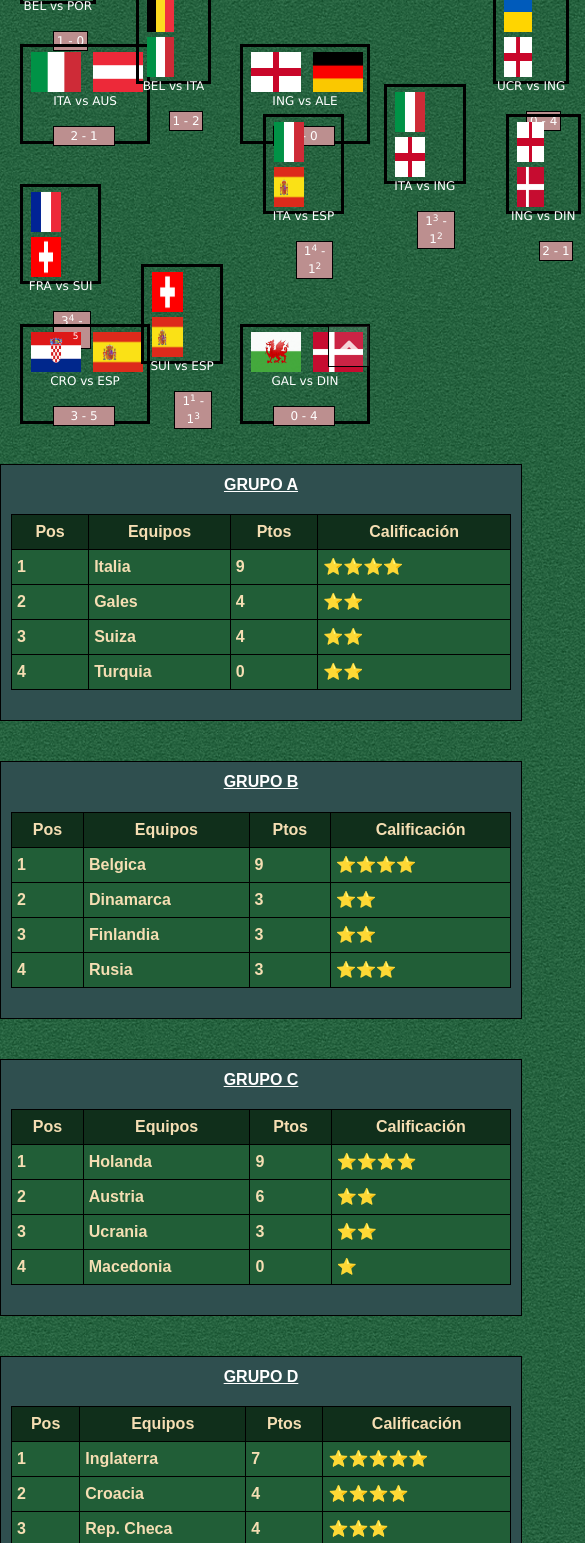
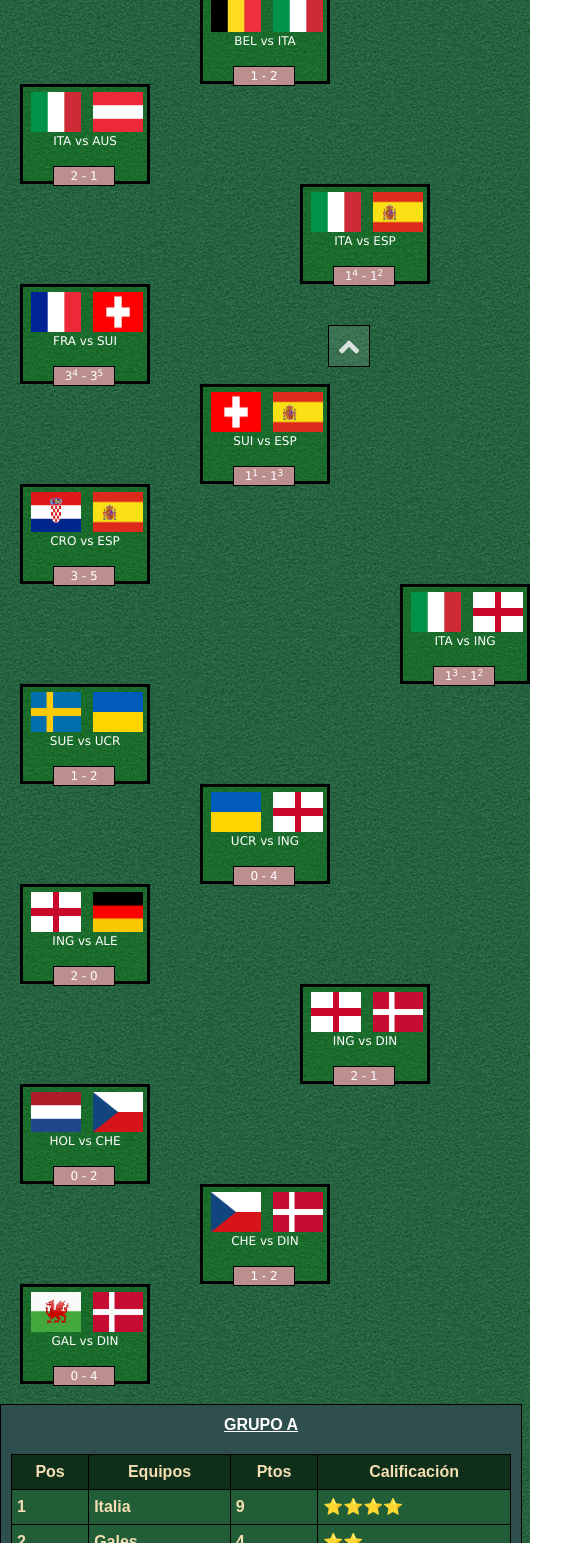
Before and after one commit to miyenpolverini/ardolytics, a website: page vinculos/eurocopa.html in a window 390 px wide. Shown: the part 457-2000 px from the top of the page, 585 px wide, since content can reach past the window. Drawn offline with nearby package versions, Linux system fonts and the light colour scheme.

Commit message:
mejora responsive

```diff
--- a/scss/_seccion-copas.scss
+++ b/scss/_seccion-copas.scss
@@ -52,13 +52,9 @@
     background:rosybrown;
 
 }
-.cuadroFinalCopaAm{
-    width: 130px;
-    height: 100px;
-    border: 3px solid black;
-    margin-left: 300px;
-}
 
+
+.cuadroFinalCopaAm,
 .cuadroSemisCopaAm,
 .cuadroCuartosCopaAm,
 .cuadroOctavos,
@@ -66,47 +62,31 @@
 .cuadroSemis1,
 .cuadroSemis2,
 .cuadroFinal{
+    background-color:rgba(0, 128, 0, .3);
     width: 130px;
     height: 100px;
     border: 3px solid black;
-    margin: 20px;
+    margin-left: 20px;
 }
 .cuadroCuartos{
-    position: relative;
-    top: 80px;
+    margin-left: 200px ;
 }
-.cuadroSemis1{
-    visibility: hidden;
-}
+
 .cuadroSemis2{
-    position: relative;
-    bottom: 70px;
+    margin-left: 300px;
 }
 .cuadroFinal{
-    position: relative;
-    bottom: 100px;
+    margin-left: 400px;
 }
 
 .cuadroSemisCopaAm{
-    position: relative;
-    top: 75px;
+    margin-left: 200px;
+}
+.cuadroFinalCopaAm{
+    margin-left: 300px;
 }
 
-/*.cuadroFinalCopaAm{
-    position: relative;
-    top: 220px;
-}*/
 
-.parte1{
-    display: flex;
-    flex-direction:row;
-    justify-content: space-between;
-}
-.parte2{
-    display: flex;
-    flex-direction: row;
-    justify-content: flex-start;
-}
 
 .contenido-copa-america img{
     float: right;
@@ -165,10 +145,6 @@
      .seleccionBox{
         margin: 20px 0px;
     }
-    .cuadroFinalCopaAm{
-        margin-left: 230px;
-    }
-
 
 
 }
--- a/vinculos/eurocopa.html
+++ b/vinculos/eurocopa.html
@@ -123,31 +123,72 @@
                 <img src="../img/banderas/ita.jpg" alt="">
                 <p>ITALIA</p>
             </div>
-        </section>
-        <section class="parte1">
+
+            <section class="parte2">
                 <div class="cuadroOctavos">
                     <img class="banderaPais" src="../img/banderas/bel.png" alt="">
                     <img class="banderaPais" src="../img/banderas/por.png" alt="">
                     <p>BEL vs POR</p>
                     <p class="resultado">1 - 0</p>
                 </div>
+            </section>
+            <section class="parte2">
                 <div class="cuadroCuartos">
                     <img class="banderaPais" src="../img/banderas/bel.png" alt="">
                     <img class="banderaPais" src="../img/banderas/ita.jpg" alt="">
                     <p>BEL vs ITA</p>
                     <p class="resultado">1 - 2</p>
                 </div>
-            <div class="cuadroSemis1"></div>
-            <div>
-                <img class="logoEuro" src="../img/logo-eurocopa.jpg" alt="">
+            </section>
+            <section class="parte2">
+                <div class="cuadroOctavos">
+                    <img class="banderaPais" src="../img/banderas/ita.jpg" alt="">
+                    <img class="banderaPais" src="../img/banderas/aus.png" alt="">
+                    <p>ITA vs AUS</p>
+                    <p class="resultado">2 - 1</p>
                 </div>
-            <div class="cuadroSemis1"></div>
+            </section>
+            <section class="parte2">
+                <div class="cuadroSemis2">
+                    <img class="banderaPais" src="../img/banderas/ita.jpg" alt="">
+                    <img class="banderaPais" src="../img/banderas/esp.png" alt="">
+                    <p>ITA vs ESP</p>
+                    <p class="resultado">1<sup>4</sup> - 1<sup>2</sup></p>
+                </div>
+            </section>
+            <section class="parte2">
+                <div class="cuadroOctavos">
+                    <img class="banderaPais" src="../img/banderas/fra.png" alt="">
+                    <img class="banderaPais" src="../img/banderas/sui.png" alt="">
+                    <p>FRA vs SUI</p>
+                    <p class="resultado">3<sup>4</sup> - 3<sup>5</sup></p>
+                </div>
+            </section>
+            <section class="parte2">
                 <div class="cuadroCuartos">
-                <img class="banderaPais" src="../img/banderas/ucr.png" alt="">
+                    <img class="banderaPais" src="../img/banderas/sui.png" alt="">
+                    <img class="banderaPais" src="../img/banderas/esp.png" alt="">
+                    <p>SUI vs ESP</p>
+                    <p class="resultado">1<sup>1</sup> - 1<sup>3</sup></p>
+                </div>
+            </section>
+            <section class="parte2">
+                <div class="cuadroOctavos">
+                    <img class="banderaPais" src="../img/banderas/cro.png" alt="">
+                    <img class="banderaPais" src="../img/banderas/esp.png" alt="">
+                    <p>CRO vs ESP</p>
+                    <p class="resultado">3 - 5</p>
+                </div>
+            </section>
+            <section>
+                <div class="cuadroFinal">
+                    <img class="banderaPais" src="../img/banderas/ita.jpg" alt="">
                     <img class="banderaPais" src="../img/banderas/ing.png" alt="">
-                <p>UCR vs ING</p>
-                <p class="resultado">0 - 4</p>
+                    <p>ITA vs ING</p>
+                    <p class="resultado">1<sup>3</sup> - 1<sup>2</sup></p>
                 </div>
+            </section>
+            <section>
                 <div class="cuadroOctavos">
                     <img class="banderaPais" src="../img/banderas/sue.png" alt="">
                     <img class="banderaPais" src="../img/banderas/ucr.png" alt="">
@@ -155,13 +196,15 @@
                     <p class="resultado">1 - 2</p>
                 </div>
             </section>
-        <section class="parte1">
-            <div class="cuadroOctavos">
-                <img class="banderaPais" src="../img/banderas/ita.jpg" alt="">
-                <img class="banderaPais" src="../img/banderas/aus.png" alt="">
-                <p>ITA vs AUS</p>
-                <p class="resultado">2 - 1</p>
+            <section>
+                <div class="cuadroCuartos">
+                    <img class="banderaPais" src="../img/banderas/ucr.png" alt="">
+                    <img class="banderaPais" src="../img/banderas/ing.png" alt="">
+                    <p>UCR vs ING</p>
+                    <p class="resultado">0 - 4</p>
                 </div>
+            </section>
+            <section>
                 <div class="cuadroOctavos">
                     <img class="banderaPais" src="../img/banderas/ing.png" alt="">
                     <img class="banderaPais" src="../img/banderas/ale.png" alt="">
@@ -169,43 +212,15 @@
                     <p class="resultado">2 - 0</p>
                 </div>
             </section>
-        <section class="parte1">
-            <div class="cuadroOctavos">
-                <img class="banderaPais" src="../img/banderas/fra.png" alt="">
-                <img class="banderaPais" src="../img/banderas/sui.png" alt="">
-                <p>FRA vs SUI</p>
-                <p class="resultado">3<sup>4</sup> - 3<sup>5</sup></p>
-            </div>
-            <div class="cuadroCuartos">
-                <img class="banderaPais" src="../img/banderas/sui.png" alt="">
-                <img class="banderaPais" src="../img/banderas/esp.png" alt="">
-                <p>SUI vs ESP</p>
-                <p class="resultado">1<sup>1</sup> - 1<sup>3</sup></p>
-            </div>
-            <div class="cuadroSemis2">
-                <img class="banderaPais" src="../img/banderas/ita.jpg" alt="">
-                <img class="banderaPais" src="../img/banderas/esp.png" alt="">
-                <p>ITA vs ESP</p>
-                <p class="resultado">1<sup>4</sup> - 1<sup>2</sup></p>
-            </div>
-            <div class="cuadroFinal">
-                <img class="banderaPais" src="../img/banderas/ita.jpg" alt="">
-                <img class="banderaPais" src="../img/banderas/ing.png" alt="">
-                <p>ITA vs ING</p>
-                <p class="resultado">1<sup>3</sup> - 1<sup>2</sup></p>
-            </div>
+            <section>
                 <div class="cuadroSemis2">
                     <img class="banderaPais" src="../img/banderas/ing.png" alt="">
                     <img class="banderaPais" src="../img/banderas/din.png" alt="">
                     <p>ING vs DIN</p>
                     <p class="resultado">2 - 1</p>
                 </div>
-            <div class="cuadroCuartos">
-                <img class="banderaPais" src="../img/banderas/che.png" alt="">
-                <img class="banderaPais" src="../img/banderas/din.png" alt="">
-                <p>CHE vs DIN</p>
-                <p class="resultado">1 - 2</p>
-            </div>
+            </section>
+            <section>
                 <div class="cuadroOctavos">
                     <img class="banderaPais" src="../img/banderas/hol.png" alt="">
                     <img class="banderaPais" src="../img/banderas/che.png" alt="">
@@ -213,13 +228,15 @@
                     <p class="resultado">0 - 2</p>
                 </div>
             </section>
-        <section class="parte1">
-            <div class="cuadroOctavos">
-                <img class="banderaPais" src="../img/banderas/cro.png" alt="">
-                <img class="banderaPais" src="../img/banderas/esp.png" alt="">
-                <p>CRO vs ESP</p>
-                <p class="resultado">3 - 5</p>
+            <section>
+                <div class="cuadroCuartos">
+                    <img class="banderaPais" src="../img/banderas/che.png" alt="">
+                    <img class="banderaPais" src="../img/banderas/din.png" alt="">
+                    <p>CHE vs DIN</p>
+                    <p class="resultado">1 - 2</p>
                 </div>
+            </section>
+            <section>
                 <div class="cuadroOctavos">
                     <img class="banderaPais" src="../img/banderas/gal.png" alt="">
                     <img class="banderaPais" src="../img/banderas/din.png" alt="">
@@ -227,6 +244,7 @@
                     <p class="resultado">0 - 4</p>
                 </div>
             </section>
+
     </main>
 
     <section class="seleccionBox">
```
Also changed, not shown: css/estilo.css. Lines whose indentation alone changed are shown as unchanged.
